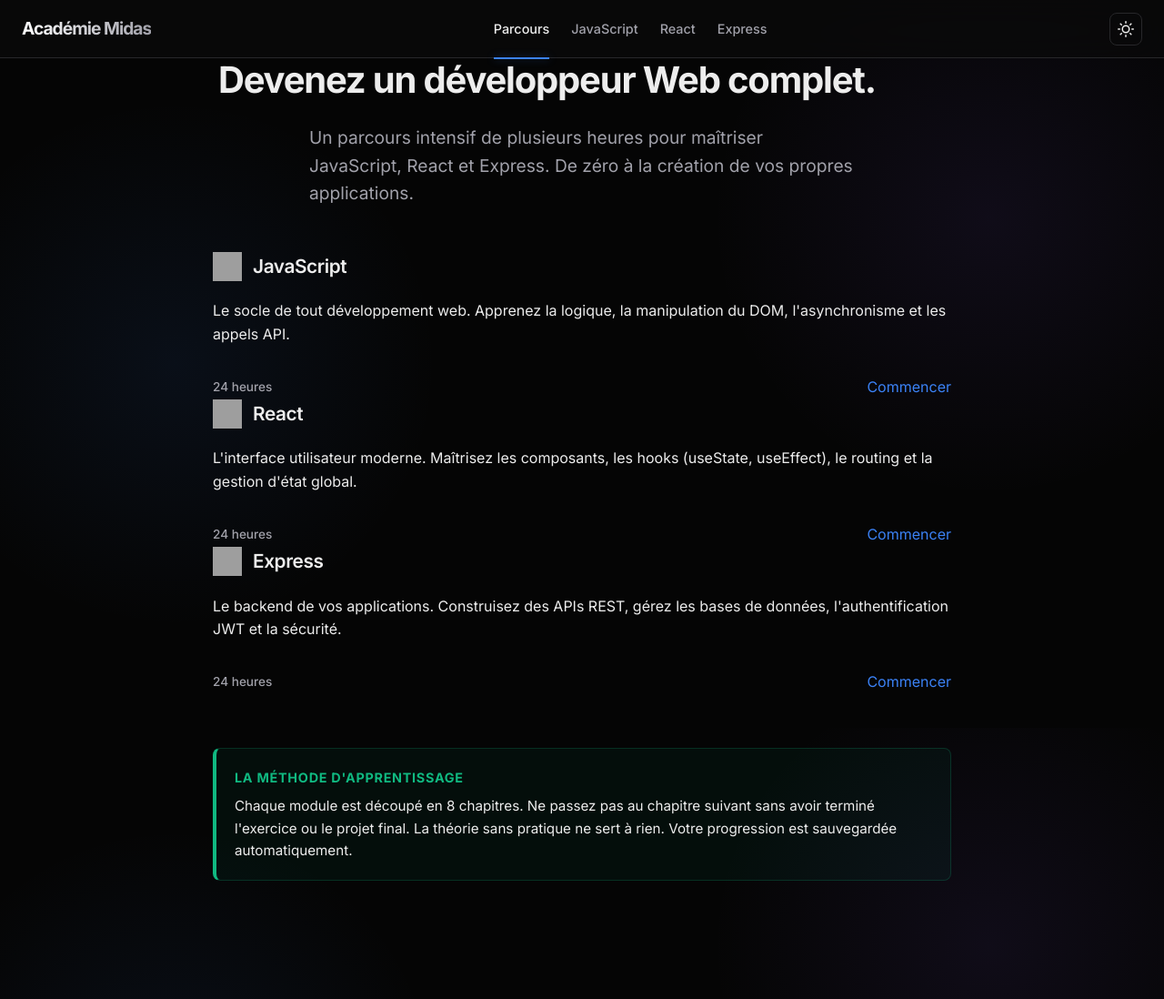
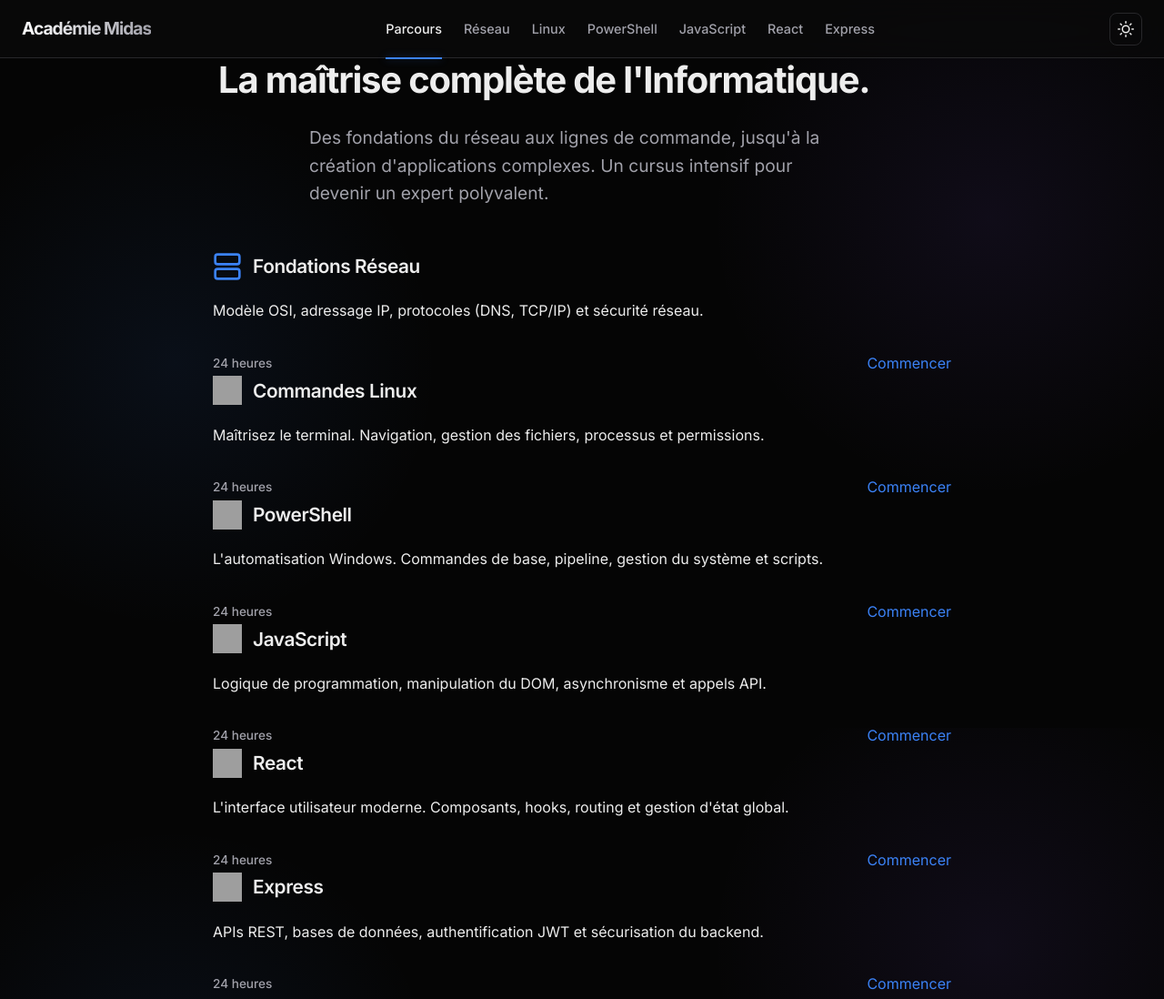
Before and after one commit to niainakevinDev/Guide-react-express, a plain HTML site: page index.html in a window 1280 px wide. Shown: the top 1098 px of the page at 91% size. Drawn offline with Linux system fonts and the light colour scheme; grey boxes are pictures that could not be loaded.

Commit message:
Update title and content for index.html

```diff
--- a/index.html
+++ b/index.html
@@ -3,7 +3,7 @@
 <head>
 <meta charset="UTF-8">
 <meta name="viewport" content="width=device-width, initial-scale=1.0">
-<title>Académie Midas | Maîtrisez le Web</title>
+<title>Académie Midas | Maîtrisez l'Informatique</title>
 <link rel="stylesheet" href="style.css">
 </head>
 <body>
@@ -14,6 +14,9 @@
   </div>
   <nav>
     <a href="index.html" class="active">Parcours</a>
+    <a href="reseau.html">Réseau</a>
+    <a href="linux.html">Linux</a>
+    <a href="powershell.html">PowerShell</a>
     <a href="javascript.html">JavaScript</a>
     <a href="react.html">React</a>
     <a href="express.html">Express</a>
@@ -24,13 +27,52 @@
 </header>
 
 <div class="hero">
-  <h1 style="max-width: 800px; margin: 0 auto 24px;">Devenez un développeur Web complet.</h1>
-  <p style="font-size: 1.2rem; max-width: 600px; margin: 0 auto; color: var(--text-dim);">Un parcours intensif de plusieurs heures pour maîtriser JavaScript, React et Express. De zéro à la création de vos propres applications.</p>
+  <h1 style="max-width: 800px; margin: 0 auto 24px;">La maîtrise complète de l'Informatique.</h1>
+  <p style="font-size: 1.2rem; max-width: 600px; margin: 0 auto; color: var(--text-dim);">Des fondations du réseau aux lignes de commande, jusqu'à la création d'applications complexes. Un cursus intensif pour devenir un expert polyvalent.</p>
 </div>
 
 <div class="container">
 
   <div class="cards">
+
+    <!-- Module Réseau -->
+    <div class="card">
+      <div style="display: flex; align-items: center; gap: 12px; margin-bottom: 20px;">
+        <svg width="32" height="32" viewBox="0 0 24 24" fill="none" stroke="var(--accent)" stroke-width="2"><rect x="2" y="2" width="20" height="8" rx="2" ry="2"></rect><rect x="2" y="14" width="20" height="8" rx="2" ry="2"></rect><line x1="6" y1="6" x2="6.01" y2="6"></line><line x1="6" y1="18" x2="6.01" y2="18"></line></svg>
+        <h2 style="margin: 0; font-size: 1.3rem;">Fondations Réseau</h2>
+      </div>
+      <p>Modèle OSI, adressage IP, protocoles (DNS, TCP/IP) et sécurité réseau.</p>
+      <div style="display: flex; justify-content: space-between; align-items: center; margin-top: 32px;">
+        <span style="font-size: 0.85rem; color: var(--text-dim); font-weight: 500;">24 heures</span>
+        <a href="reseau.html" class="btn">Commencer</a>
+      </div>
+    </div>
+
+    <!-- Module Linux -->
+    <div class="card">
+      <div style="display: flex; align-items: center; gap: 12px; margin-bottom: 20px;">
+        <img src="https://cdn.simpleicons.org/linux/ffffff" alt="Linux" style="width: 32px; height: 32px;">
+        <h2 style="margin: 0; font-size: 1.3rem;">Commandes Linux</h2>
+      </div>
+      <p>Maîtrisez le terminal. Navigation, gestion des fichiers, processus et permissions.</p>
+      <div style="display: flex; justify-content: space-between; align-items: center; margin-top: 32px;">
+        <span style="font-size: 0.85rem; color: var(--text-dim); font-weight: 500;">24 heures</span>
+        <a href="linux.html" class="btn">Commencer</a>
+      </div>
+    </div>
+
+    <!-- Module PowerShell -->
+    <div class="card">
+      <div style="display: flex; align-items: center; gap: 12px; margin-bottom: 20px;">
+        <img src="https://cdn.simpleicons.org/powershell/5391FE" alt="PowerShell" style="width: 32px; height: 32px;">
+        <h2 style="margin: 0; font-size: 1.3rem;">PowerShell</h2>
+      </div>
+      <p>L'automatisation Windows. Commandes de base, pipeline, gestion du système et scripts.</p>
+      <div style="display: flex; justify-content: space-between; align-items: center; margin-top: 32px;">
+        <span style="font-size: 0.85rem; color: var(--text-dim); font-weight: 500;">24 heures</span>
+        <a href="powershell.html" class="btn">Commencer</a>
+      </div>
+    </div>
 
     <!-- Module JS -->
     <div class="card">
@@ -38,7 +80,7 @@
         <img src="https://cdn.simpleicons.org/javascript/F7DF1E" alt="JS" style="width: 32px; height: 32px;">
         <h2 style="margin: 0; font-size: 1.3rem;">JavaScript</h2>
       </div>
-      <p>Le socle de tout développement web. Apprenez la logique, la manipulation du DOM, l'asynchronisme et les appels API.</p>
+      <p>Logique de programmation, manipulation du DOM, asynchronisme et appels API.</p>
       <div style="display: flex; justify-content: space-between; align-items: center; margin-top: 32px;">
         <span style="font-size: 0.85rem; color: var(--text-dim); font-weight: 500;">24 heures</span>
         <a href="javascript.html" class="btn">Commencer</a>
@@ -51,7 +93,7 @@
         <img src="https://cdn.simpleicons.org/react/61DAFB" alt="React" style="width: 32px; height: 32px;">
         <h2 style="margin: 0; font-size: 1.3rem;">React</h2>
       </div>
-      <p>L'interface utilisateur moderne. Maîtrisez les composants, les hooks (useState, useEffect), le routing et la gestion d'état global.</p>
+      <p>L'interface utilisateur moderne. Composants, hooks, routing et gestion d'état global.</p>
       <div style="display: flex; justify-content: space-between; align-items: center; margin-top: 32px;">
         <span style="font-size: 0.85rem; color: var(--text-dim); font-weight: 500;">24 heures</span>
         <a href="react.html" class="btn">Commencer</a>
@@ -64,7 +106,7 @@
         <img src="https://cdn.simpleicons.org/express/ffffff" alt="Express" style="width: 32px; height: 32px;">
         <h2 style="margin: 0; font-size: 1.3rem;">Express</h2>
       </div>
-      <p>Le backend de vos applications. Construisez des APIs REST, gérez les bases de données, l'authentification JWT et la sécurité.</p>
+      <p>APIs REST, bases de données, authentification JWT et sécurisation du backend.</p>
       <div style="display: flex; justify-content: space-between; align-items: center; margin-top: 32px;">
         <span style="font-size: 0.85rem; color: var(--text-dim); font-weight: 500;">24 heures</span>
         <a href="express.html" class="btn">Commencer</a>
@@ -74,13 +116,13 @@
   </div>
 
   <div class="senior-advice" style="margin-top: 60px;">
-    <strong>La méthode d'apprentissage</strong>
-    <p>Chaque module est découpé en 8 chapitres. Ne passez pas au chapitre suivant sans avoir terminé l'exercice ou le projet final. La théorie sans pratique ne sert à rien. Votre progression est sauvegardée automatiquement.</p>
+    <strong>La philosophie Midas</strong>
+    <p>Un vrai expert ne code pas seulement. Il comprend comment la machine communique, comment configurer un serveur et comment automatiser des tâches. C'est pourquoi ce cursus couvre à la fois les réseaux, les systèmes d'exploitation (Linux/Windows) et le développement.</p>
   </div>
 
 </div>
 
-<footer>Académie Dev &mdash; <span id="year"></span></footer>
+<footer>Académie Midas &mdash; <span id="year"></span></footer>
 <script src="script.js"></script>
 </body>
 </html>
```
